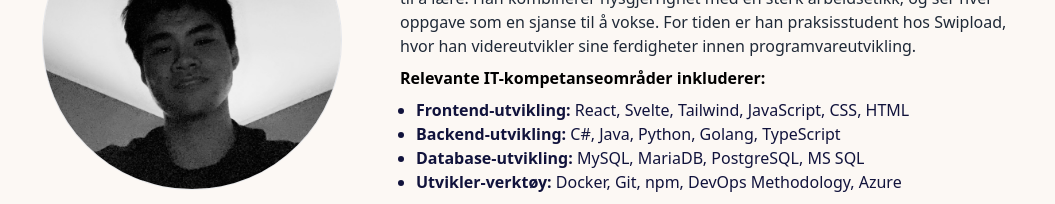
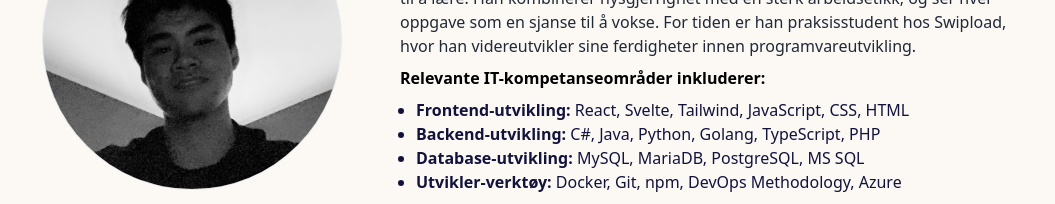
Before and after one commit to thevithach/Gruppe-1-IS-310, a React (Vite) app: page / in a window 1280 px wide. Shown: the part 2720-2924 px from the top of the page, without its empty margins (112-1167 px from the left). Built offline with nearby package versions, Linux system fonts and the light colour scheme; a web font is replaced by a local one.

Commit message:
Update About component to add PHP to backend skills

```diff
--- a/src/components/About/About.tsx
+++ b/src/components/About/About.tsx
@@ -79,13 +79,13 @@ const About = () => {
       />
       <ProfileCard
         name="Tony Nguyen Le"
-        nameBold="Tony Nguyen Le"
+        nameBold="Tony Nguyen Le "
         title="Student | Full-Stack Utvikler"
         university="Universitet i Agder"
         githubUrl="https://github.com/TonyLe02"
         linkedinUrl="https://www.linkedin.com/in/tonynl02"
         imageUrl={TonyBilde}
-        description=" er en 22 år gammel IT-student fra Lillesand med en stor lidenskap for teknologi og problemløsning. Han har bygget en solid kompetanse innen IT, med spesielt fokus på Full-Stack utvikling. Med skarp analytisk tenkning og sterke feilsøkingsevner, er Tony alltid klar for nye utfordringer og muligheter til å lære. Han kombinerer nysgjerrighet med en sterk arbeidsetikk, og ser hver oppgave som en sjanse til å vokse. For tiden er han praksisstudent hos Swipload, hvor han videreutvikler sine ferdigheter innen programvareutvikling."
+        description="er en 22 år gammel IT-student fra Lillesand med en stor lidenskap for teknologi og problemløsning. Han har bygget en solid kompetanse innen IT, med spesielt fokus på Full-Stack utvikling. Med skarp analytisk tenkning og sterke feilsøkingsevner, er Tony alltid klar for nye utfordringer og muligheter til å lære. Han kombinerer nysgjerrighet med en sterk arbeidsetikk, og ser hver oppgave som en sjanse til å vokse. For tiden er han praksisstudent hos Swipload, hvor han videreutvikler sine ferdigheter innen programvareutvikling."
         skills={{
           frontend: [
             "React",
@@ -95,7 +95,7 @@ const About = () => {
             "CSS",
             "HTML",
           ],
-          backend: ["C#", "Java", "Python", "Golang", "TypeScript"],
+          backend: ["C#", "Java", "Python", "Golang", "TypeScript", "PHP"],
           database: ["MySQL", "MariaDB", "PostgreSQL", "MS SQL"],
           tools: ["Docker", "Git", "npm", "DevOps Methodology", "Azure"],
         }}
```
